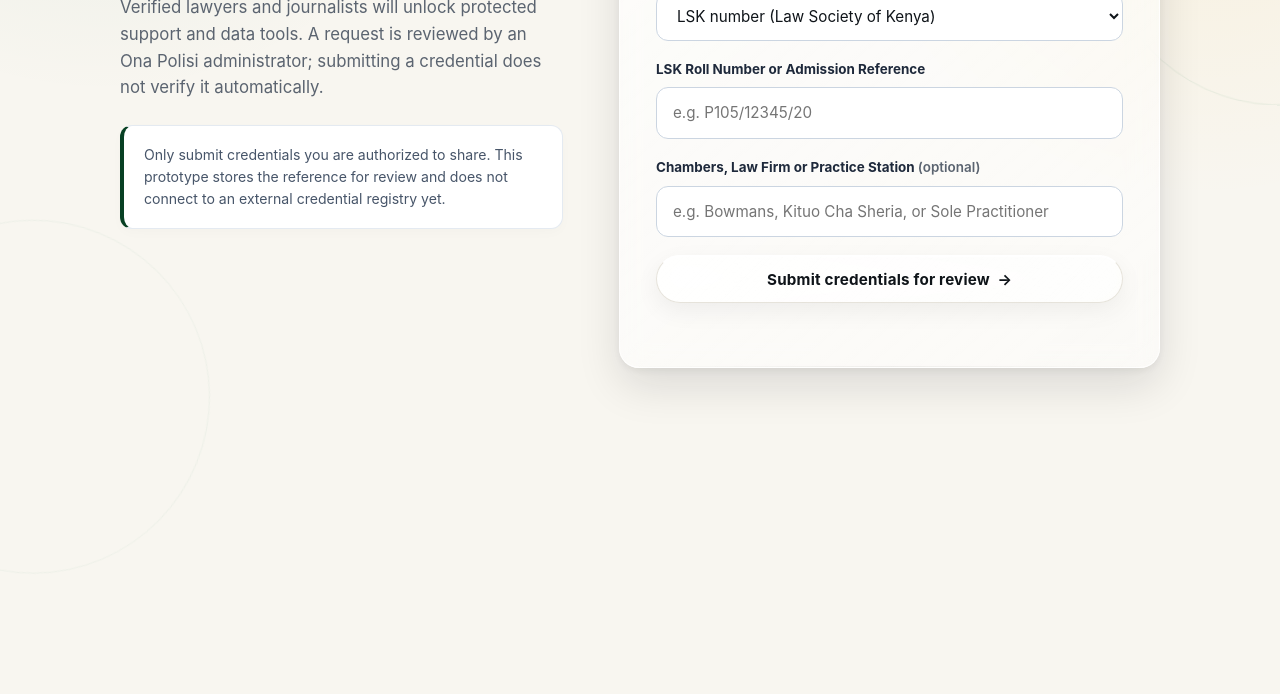
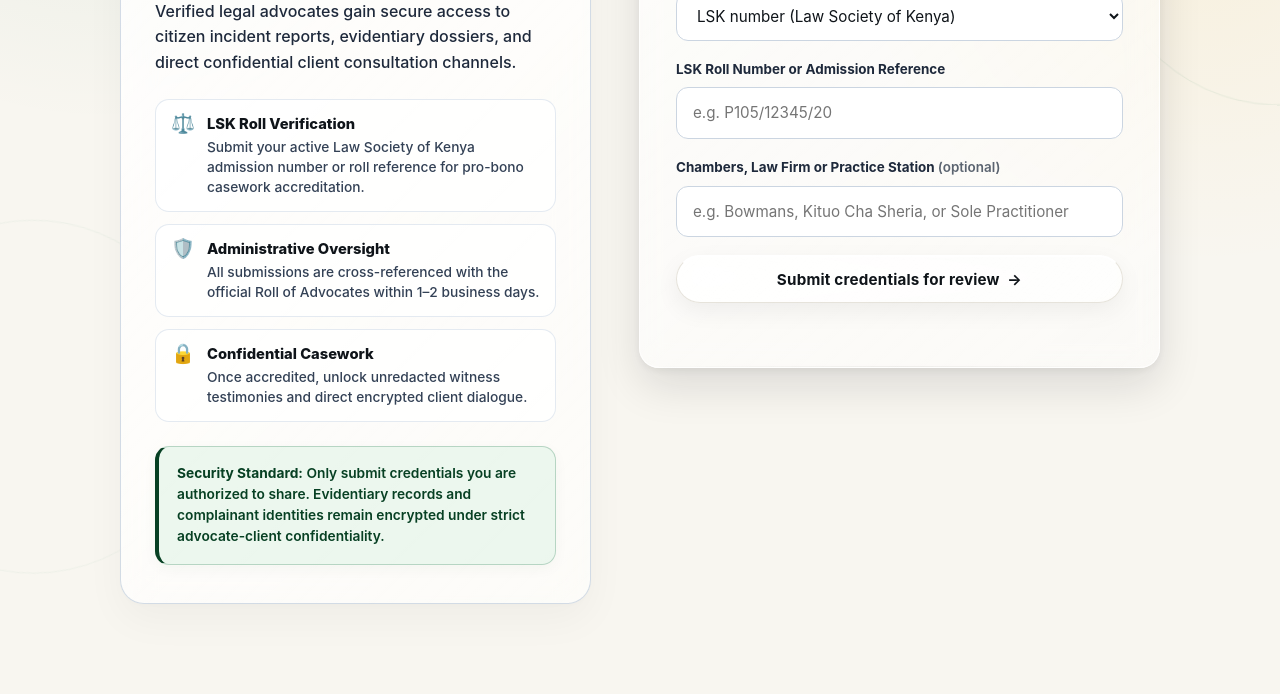
Before and after one commit to Mutisyaaa/OnaPolisi, a website: page Verification.html in a window 1280 px wide. Shown: the part 390-1084 px from the top of the page. Before the commit the page ends 848 px from the top, so only its background shows below. Drawn offline with Linux system fonts and the light colour scheme.

Commit message:
style: apply frosted glass container and high-visibility typography to advocate instructions on left

```diff
--- a/Verification.html
+++ b/Verification.html
@@ -100,9 +100,23 @@
 
     .layout {
       display: grid;
-      grid-template-columns: 0.9fr 1.1fr;
-      gap: 56px;
+      grid-template-columns: 0.95fr 1.05fr;
+      gap: 48px;
       align-items: start;
+    }
+
+    /* Frosted Glass Intro Container for Advocate Instructions */
+    .intro {
+      background: linear-gradient(135deg, rgba(255, 255, 255, 0.88) 0%, rgba(255, 255, 255, 0.6) 100%);
+      backdrop-filter: blur(16px) saturate(140%);
+      -webkit-backdrop-filter: blur(16px) saturate(140%);
+      border: 1px solid rgba(203, 213, 225, 0.85);
+      border-top: 1.5px solid rgba(255, 255, 255, 0.95);
+      border-radius: 24px;
+      padding: 38px 34px;
+      box-shadow: 0 16px 40px rgba(15, 20, 25, 0.04), 0 2px 6px rgba(15, 20, 25, 0.02);
+      box-sizing: border-box;
+      position: relative;
     }
 
     .live-pill {
@@ -111,12 +125,12 @@
       gap: 8px;
       padding: 6px 14px;
       background: #E6F4EA;
-      border: 1px solid rgba(19, 78, 46, 0.15);
+      border: 1px solid rgba(19, 78, 46, 0.2);
       border-radius: 999px;
       font-size: 0.8rem;
-      font-weight: 600;
+      font-weight: 750;
       color: #134E2E;
-      margin-bottom: 16px;
+      margin-bottom: 20px;
     }
     .live-pill-dot {
       width: 7px;
@@ -128,37 +142,87 @@
     .live-pill-sep { color: #A7D7B5; }
     .live-pill-text {
       color: #134E2E;
-      font-weight: 600;
+      font-weight: 700;
     }
 
     h1, h2, p { margin-top: 0; }
 
-    h1 {
+    .intro h1 {
       margin: 0 0 16px;
-      font-size: clamp(2.3rem, 4.5vw, 3.6rem);
-      line-height: 1.1;
-      letter-spacing: -0.05em;
+      font-size: clamp(2.1rem, 3.8vw, 2.75rem);
+      line-height: 1.15;
+      letter-spacing: -0.04em;
       font-weight: 850;
       color: #0F1419;
     }
+    .intro-accent {
+      color: #074023;
+    }
 
-    .intro p {
-      color: var(--muted);
-      font-size: 1.05rem;
+    .intro-desc {
+      color: #1E293B; /* Highly visible, readable dark slate */
+      font-size: 1rem;
+      font-weight: 550;
       line-height: 1.6;
       margin-bottom: 24px;
     }
 
+    .intro-guidelines {
+      display: flex;
+      flex-direction: column;
+      gap: 12px;
+      margin-bottom: 24px;
+    }
+
+    .guideline-item {
+      display: flex;
+      align-items: flex-start;
+      gap: 12px;
+      padding: 13px 15px;
+      background: rgba(255, 255, 255, 0.78);
+      border: 1px solid rgba(226, 232, 240, 0.9);
+      border-radius: 14px;
+      transition: background 0.2s ease, border-color 0.2s ease;
+    }
+    .guideline-item:hover {
+      background: #FFFFFF;
+      border-color: rgba(7, 64, 35, 0.3);
+    }
+
+    .guideline-icon {
+      font-size: 1.2rem;
+      line-height: 1;
+      flex-shrink: 0;
+      margin-top: 1px;
+    }
+
+    .guideline-text strong {
+      display: block;
+      color: #0F1419;
+      font-size: 0.92rem;
+      font-weight: 800;
+      margin-bottom: 2px;
+    }
+
+    .guideline-text span {
+      display: block;
+      color: #334155; /* Crisp readable charcoal */
+      font-size: 0.86rem;
+      line-height: 1.45;
+      font-weight: 500;
+    }
+
     .note {
-      padding: 18px 20px;
-      color: #475569;
-      background: #FFFFFF;
-      border: 1px solid rgba(226, 232, 240, 0.9);
-      border-left: 4px solid var(--primary);
-      border-radius: 12px;
-      font-size: 0.88rem;
+      padding: 16px 18px;
+      color: #074023; /* Crisp, high-contrast forest green text */
+      background: rgba(230, 244, 234, 0.75);
+      border: 1px solid rgba(11, 107, 58, 0.24);
+      border-left: 4px solid #074023;
+      border-radius: 14px;
+      font-size: 0.86rem;
       line-height: 1.55;
-      box-shadow: 0 4px 12px rgba(15, 20, 25, 0.02);
+      font-weight: 600;
+      box-shadow: 0 4px 14px rgba(7, 64, 35, 0.04);
     }
 
     .card {
@@ -336,9 +400,36 @@
             <span class="live-pill-sep">·</span>
             <span class="live-pill-text">Advocate Access</span>
           </div>
-          <h1>Put the right expertise behind the record.</h1>
-          <p>Verified lawyers and journalists will unlock protected support and data tools. A request is reviewed by an Ona Polisi administrator; submitting a credential does not verify it automatically.</p>
-          <div class="note">Only submit credentials you are authorized to share. This prototype stores the reference for review and does not connect to an external credential registry yet.</div>
+          <h1>Put the right expertise behind the <span class="intro-accent">record.</span></h1>
+          <p class="intro-desc">Verified legal advocates gain secure access to citizen incident reports, evidentiary dossiers, and direct confidential client consultation channels.</p>
+
+          <div class="intro-guidelines">
+            <div class="guideline-item">
+              <span class="guideline-icon">⚖️</span>
+              <div class="guideline-text">
+                <strong>LSK Roll Verification</strong>
+                <span>Submit your active Law Society of Kenya admission number or roll reference for pro-bono casework accreditation.</span>
+              </div>
+            </div>
+            <div class="guideline-item">
+              <span class="guideline-icon">🛡️</span>
+              <div class="guideline-text">
+                <strong>Administrative Oversight</strong>
+                <span>All submissions are cross-referenced with the official Roll of Advocates within 1–2 business days.</span>
+              </div>
+            </div>
+            <div class="guideline-item">
+              <span class="guideline-icon">🔒</span>
+              <div class="guideline-text">
+                <strong>Confidential Casework</strong>
+                <span>Once accredited, unlock unredacted witness testimonies and direct encrypted client dialogue.</span>
+              </div>
+            </div>
+          </div>
+
+          <div class="note">
+            <strong>Security Standard:</strong> Only submit credentials you are authorized to share. Evidentiary records and complainant identities remain encrypted under strict advocate-client confidentiality.
+          </div>
         </div>
 
         <section class="card" id="main-card">
```
Also changed, not shown: ForAdvocates.html (+5 -1 lines).
